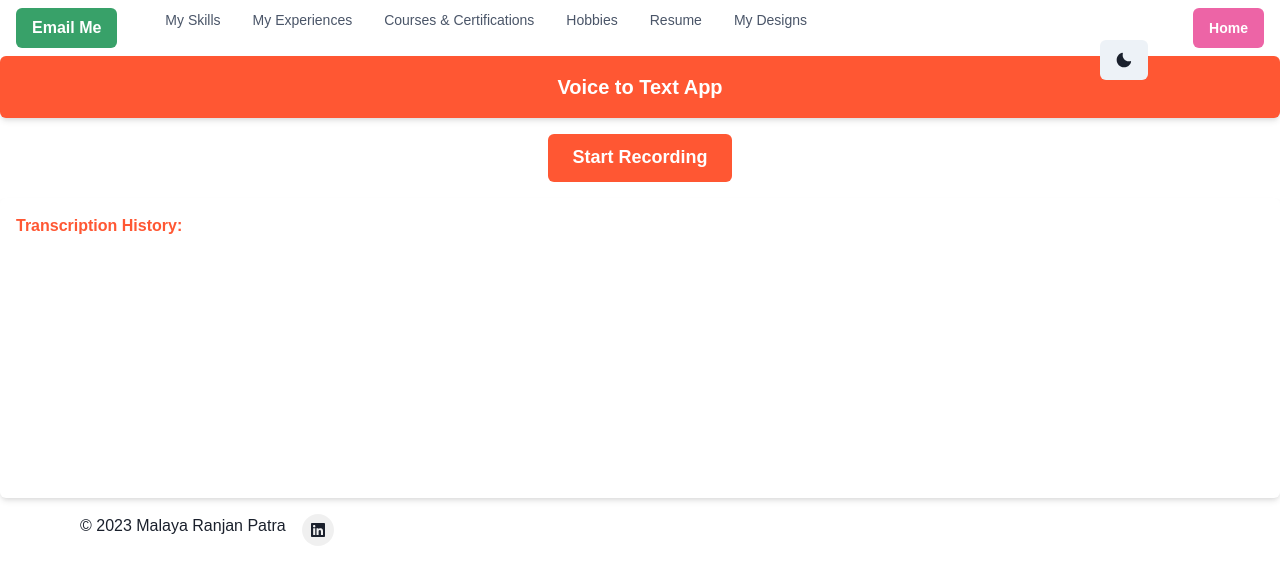
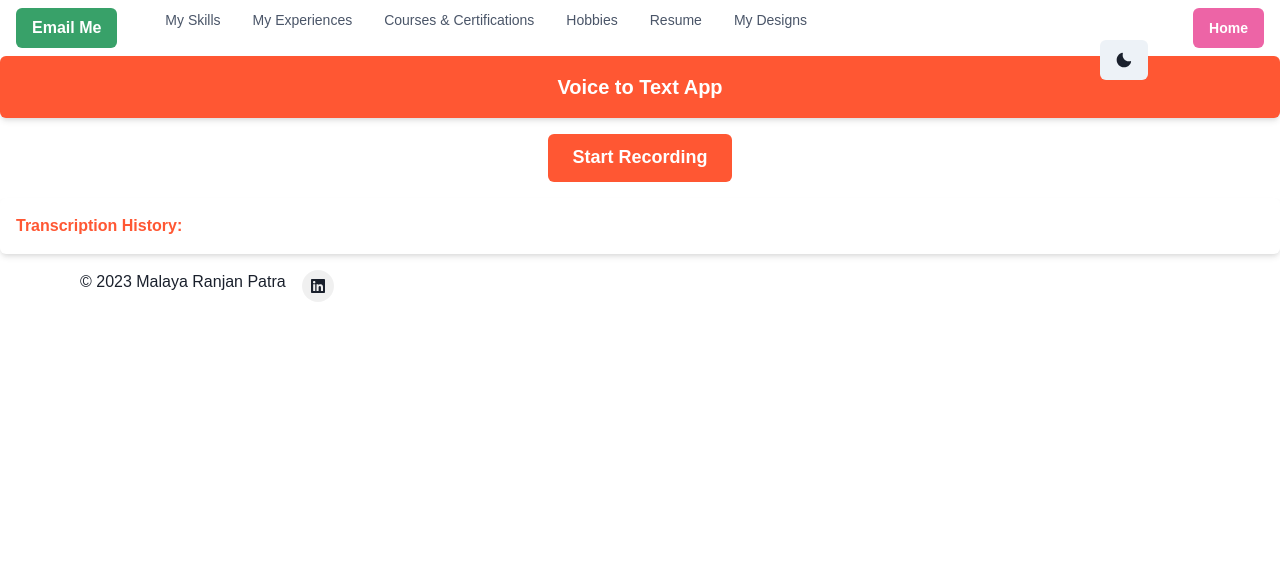
Before and after one commit to MalayaRP/my-world, a Next.js app: page /my-designs-3 in a window 1280 px wide. Shown: the top 584 px of the page. Built offline with nearby package versions, Linux system fonts and the light colour scheme.

Commit message:
Update page.js

```diff
--- a/app/my-designs-3/page.js
+++ b/app/my-designs-3/page.js
@@ -233,8 +233,10 @@ const AudioToTextConverter = () => {
         borderRadius="md"
         boxShadow="md"
         w="100%"
-        h="300px" // Set the desired height for the history box
+        maxH="300px" // Set the desired max height for the history box
         overflowY="auto"
+        position="sticky"
+        top="150px" // Set the top position to your preferred value
       >
         <Text fontWeight="bold" color="primary.500">
           Transcription History:
@@ -292,6 +294,7 @@ const AudioToTextConverter = () => {
             )}
           </Box>
         ))}
+      </Box>
       {transcriptionHistory.length > 0 && (
         <Button
           onClick={saveToFile}
@@ -303,7 +306,6 @@ const AudioToTextConverter = () => {
           Save Transcription History
         </Button>
       )}
-      </Box>
     </VStack>
   );
 };
```
Lines whose indentation alone changed are shown as unchanged.
